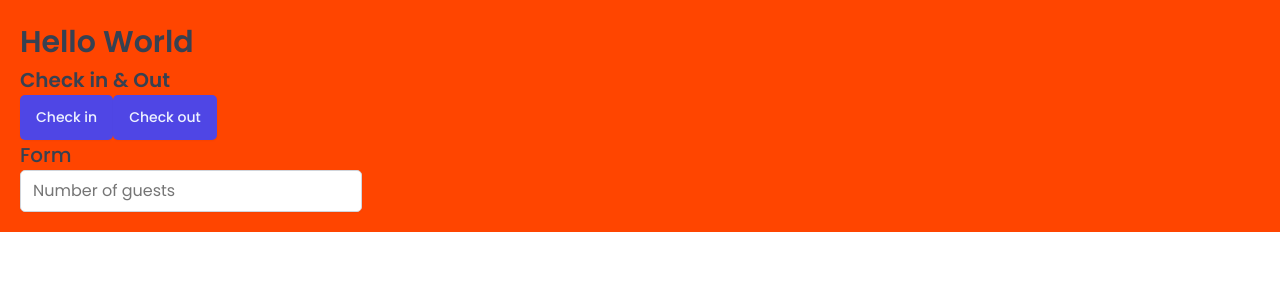
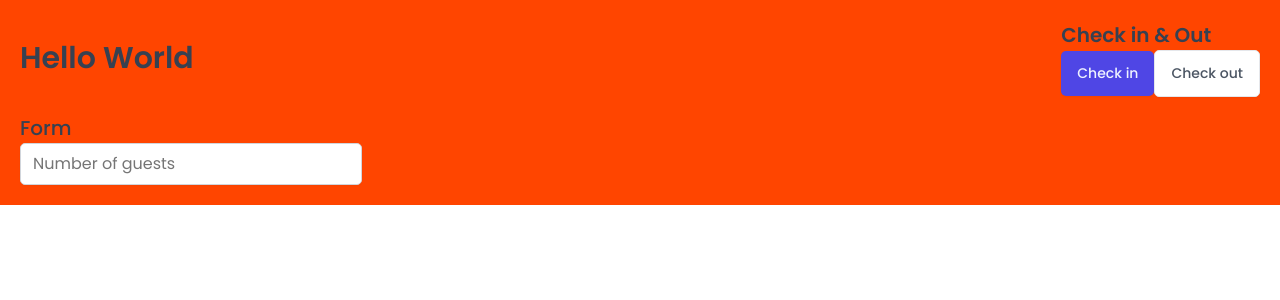
Before and after one commit to eroscamposg/the-wild-oasis, a React (Vite) app: page / in a window 1280 px wide. Shown: the top 300 px of the page. Built offline with nearby package versions, Linux system fonts and the light colour scheme; a web font is replaced by a local one.

Commit message:
Using stylied components with props / attributes

```diff
--- a/src/App.jsx
+++ b/src/App.jsx
@@ -3,6 +3,7 @@
 import Button from './ui/Button';
 import Input from './ui/Input';
 import Heading from './ui/Heading';
+import Row from './ui/Row';
 
 // USING STYLED COMPONENTS
 const StyledApp = styled.div`
@@ -15,15 +16,26 @@
     <>
       <GlobalStyles />
       <StyledApp>
-        <Heading as="h1">Hello World</Heading>
+        <Row type="vertical">
+          <Row type="horizontal">
+            <Heading as="h1">Hello World</Heading>
 
-        <Heading as="h2">Check in & Out</Heading>
-        <Button onClick={() => alert('Check in')}>Check in</Button>
-        <Button onClick={() => alert('Check out')}>Check out</Button>
+            <div>
+              <Heading as="h2">Check in & Out</Heading>
+              <Button onClick={() => alert('Check in')}>Check in</Button>
+              <Button variation="secondary" onClick={() => alert('Check out')}>
+                Check out
+              </Button>
+            </div>
+          </Row>
 
-        <Heading as="h3">Form</Heading>
-
-        <Input type="number" placeholder="Number of guests"></Input>
+          <Row type="vertical">
+            <div>
+              <Heading as="h3">Form</Heading>
+              <Input type="number" placeholder="Number of guests"></Input>
+            </div>
+          </Row>
+        </Row>
       </StyledApp>
     </>
   );
--- a/src/ui/Button.jsx
+++ b/src/ui/Button.jsx
@@ -48,21 +48,16 @@
   `,
 };
 
-const Button = styled.button`
-  font-size: 1.4rem;
-  padding: 1.2rem 1.6rem;
-  font-weight: 500;
+const Button = styled.button.attrs(props => ({
+  variation: props.variation || 'primary',
+  size: props.size || 'medium',
+}))`
   border: none;
   border-radius: var(--border-radius-sm);
-  background-color: var(--color-brand-600);
-  color: var(--color-brand-50);
   box-shadow: var(--shadow-sm);
 
-  cursor: pointer;
-
-  &:hover {
-    background-color: var(--color-brand-700);
-  }
+  ${props => sizes[props.size]}
+  ${props => variations[props.variation]}
 `;
 
 export default Button;
--- /dev/null
+++ b/src/ui/Row.jsx
@@ -0,0 +1,23 @@
+import styled, { css } from 'styled-components';
+
+const Row = styled.div.attrs(props => ({
+  type: props.type || 'vertical',
+}))`
+  display: flex;
+
+  ${props =>
+    props.type === 'horizontal' &&
+    css`
+      justify-content: space-between;
+      align-items: center;
+    `}
+
+  ${props =>
+    props.type === 'vertical' &&
+    css`
+      flex-direction: column;
+      gap: 1.6rem;
+    `}
+`;
+
+export default Row;
```
